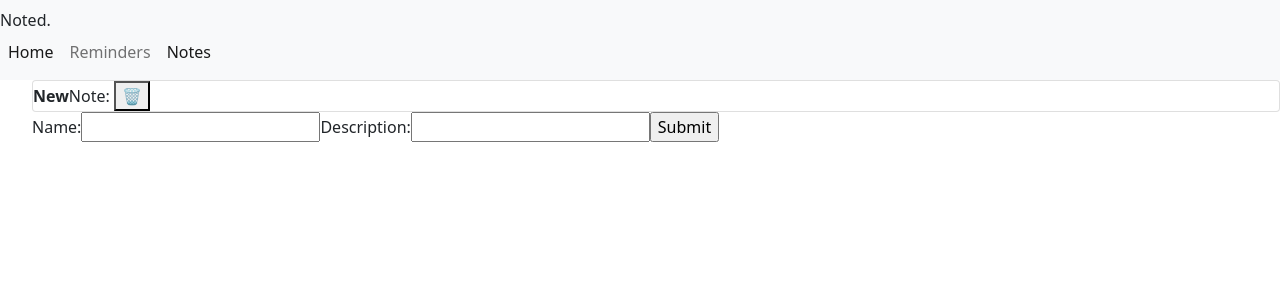
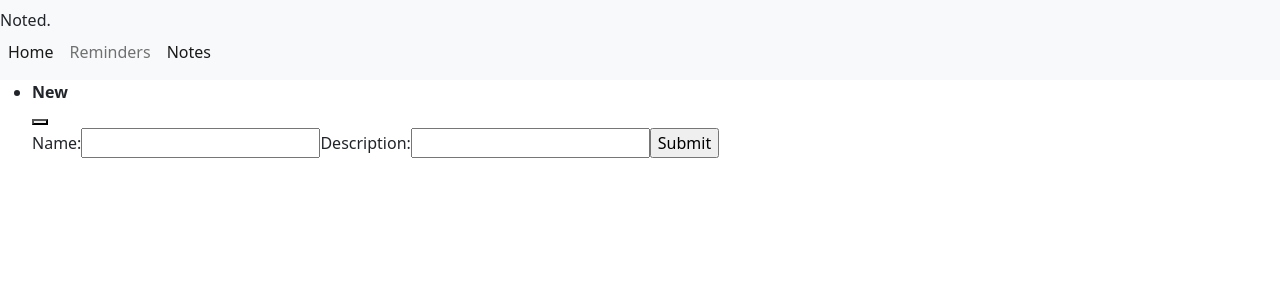
Before and after one commit to emilybbragg/noted, a React (Create React App) app: page /notelist in a window 1280 px wide. Shown: the top 300 px of the page. Built offline with nearby package versions, Linux system fonts and the light colour scheme; data requests are answered from the project's data file.

Commit message:
Add classnames for CSS

```diff
--- a/src/Components/Note.js
+++ b/src/Components/Note.js
@@ -2,15 +2,16 @@ import React from "react";
 
 function Note( {note, handleDeleteClick} ) {
 
-    return (
-        <li className="card">
-          <div className="details">
-            <strong>{note.name}</strong>
-            <span>Note: {note.desciption}</span>
-            <button className="emoji-button delete" onClick={() => handleDeleteClick(note)}>🗑</button>
-          </div>
-        </li>
-      );
-    }
+  return (
+    <div className="noteItemContainer">
+    <li className="noteItems">
+        <strong>{note.name}</strong>
+        <br></br>
+        <span>{note.description}</span>
+        <button className="noteDelete" class="gg-trash" onClick={() => handleDeleteClick(note)}></button>
+    </li>
+    </div>
+  );
+}
 
 export default Note;
```
